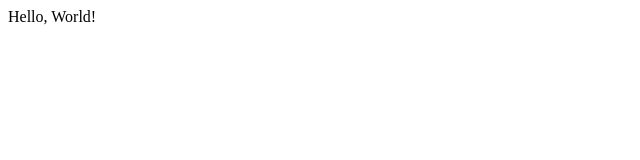
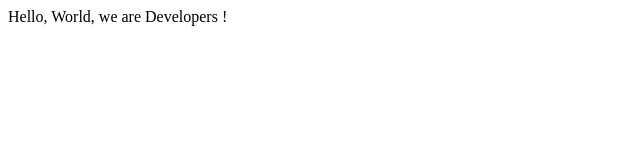
Before and after one commit to bettercallazamat/microverse-stanley-azamat, a plain HTML site: page index.html in a window 1280 px wide. Shown: the whole page, without its empty margins (0-640 px from the left). Drawn offline with Linux system fonts and the light colour scheme.

Commit message:
added some text

```diff
--- a/index.html
+++ b/index.html
@@ -8,7 +8,7 @@
 
   <body>
     <script src="https://cdn.freecodecamp.org/testable-projects-fcc/v1/bundle.js"></script>
-    Hello, World!
+    Hello, World, we are Developers !
 
     <script  src="js/index.js"></script>
   </body>
```
